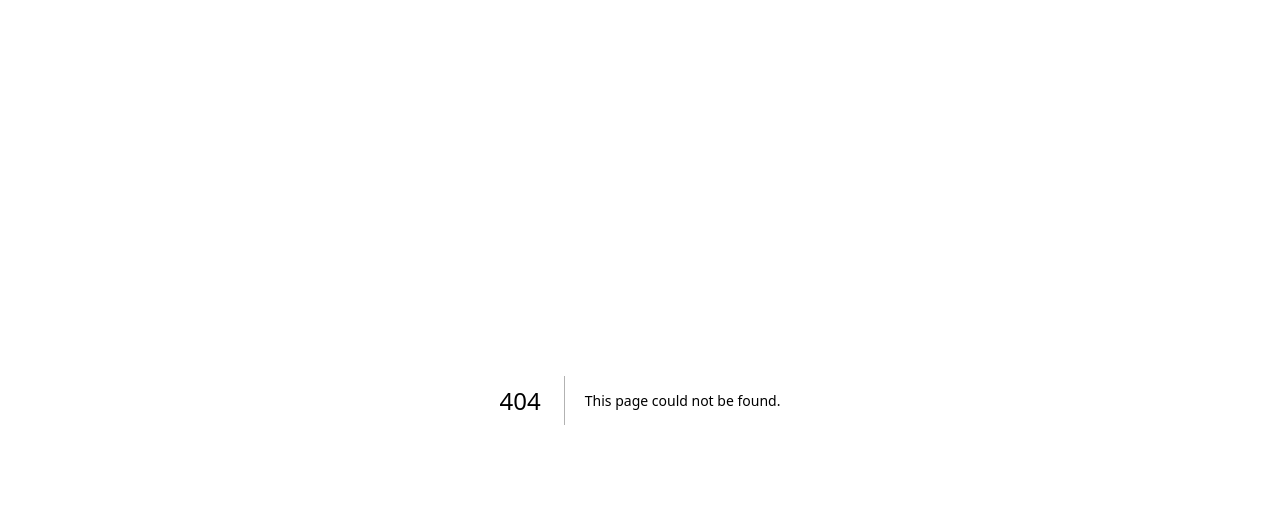
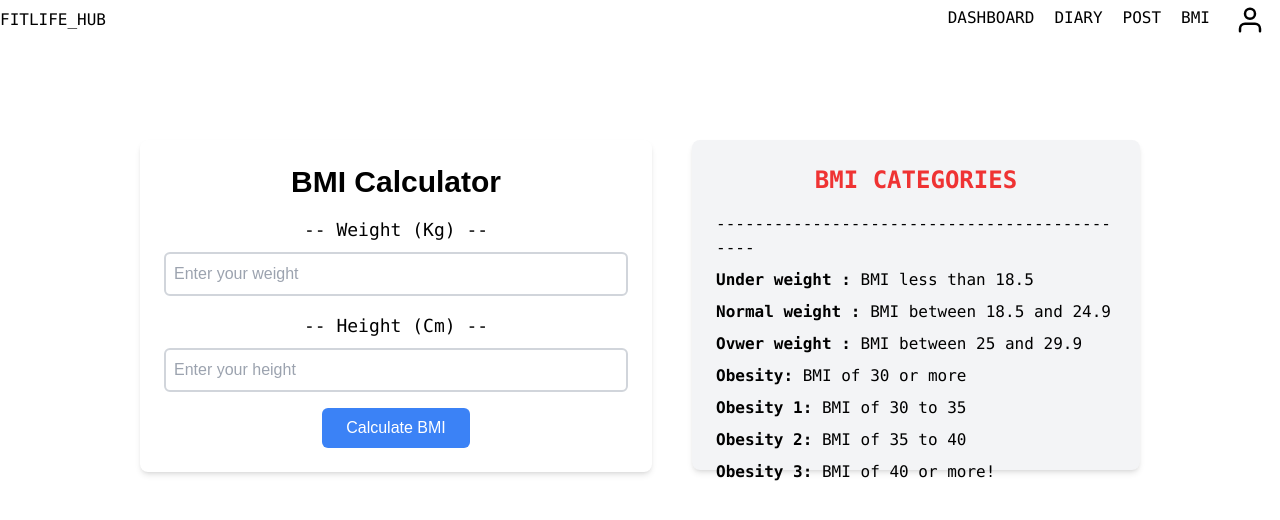
Before and after one commit to Sylveeeeee/fitlife-hub, a Next.js app: page /BMI in a window 1280 px wide. Before the commit this address had no page. Shown: the top 520 px of the page. Built offline with nearby package versions, Linux system fonts and the light colour scheme; no server answers.

Commit message:
loyiod
ffsfse

```diff
--- /dev/null
+++ b/app/(website)/BMI/page.tsx
@@ -0,0 +1,95 @@
+'use client'; // เพิ่มบรรทัดนี้
+
+import { useState } from 'react';
+
+export default function Home() {
+  const [weight, setWeight] = useState<string>('');
+  const [height, setHeight] = useState<string>('');
+  const [bmi, setBmi] = useState<string | null>(null);
+  const [category, setCategory] = useState<string | null>(null);
+
+  const calculateBmi = () => {
+    if (!weight || !height) return;
+
+    const heightInMeters = parseFloat(height) / 100;
+    const bmiValue = parseFloat(weight) / (heightInMeters * heightInMeters);
+    setBmi(bmiValue.toFixed(2));
+
+    if (bmiValue < 18.5) {
+      setCategory('Underweight');
+    } else if (bmiValue >= 18.5 && bmiValue < 24.9) {
+      setCategory('Normal weight');
+    } else if (bmiValue >= 25 && bmiValue < 29.9) {
+      setCategory('Overweight');
+    } else {
+      setCategory('Obesity');
+    }
+  };
+
+  return (
+    <div className="flex justify-center items-start space-x-10 py-10 mt-[60px]">
+      {/* BMI Calculator */}
+      <div className="max-w-lg p-6 text-center bg-white shadow-md rounded-lg text-black flex-1">
+        <h1 className="text-3xl font-semibold mb-4">BMI Calculator</h1>
+        <div className="mb-4">
+          <label htmlFor="weight" className="block text-lg mb-2 font-mono">-- Weight (Kg) --</label>
+          <input
+            type="number"
+            id="weight"
+            value={weight}
+            onChange={(e) => setWeight(e.target.value)}
+            placeholder="Enter your weight"
+            className="w-full p-2 border-2 border-gray-300 rounded-md"
+          />
+        </div>
+        <div className="mb-4">
+          <label htmlFor="height" className="block text-lg mb-2 font-mono">-- Height (Cm) --</label>
+          <input
+            type="number"
+            id="height"
+            value={height}
+            onChange={(e) => setHeight(e.target.value)}
+            placeholder="Enter your height"
+            className="w-full p-2 border-2 border-gray-300 rounded-md"
+          />
+        </div>
+        <button
+          onClick={calculateBmi}
+          className="bg-blue-500 text-white py-2 px-6 rounded-md hover:bg-blue-600 transition-colors"
+        >
+          Calculate BMI
+        </button>
+
+        {bmi && (
+          <div className="mt-6">
+            <h2 className="text-2xl font-semibold">Your BMI: {bmi}</h2>
+            <p className="text-lg mt-2">Category: {category}</p>
+          </div>
+        )}
+      </div>
+
+      {/* Card to the right */}
+      <div className="max-w-md p-6 text-center bg-gray-100 shadow-md rounded-lg text-black flex-1 font-mono h-[330px]">
+        <h2 className="text-2xl font-semibold mb-4 text-[#ef3333]">BMI CATEGORIES</h2>
+        <ul className="text-left space-y-2">
+          <li><strong></strong>---------------------------------------------
+          <br/></li>
+          <li><strong>Under weight :</strong> BMI less than 18.5
+          <br/></li>
+          <li><strong>Normal weight :</strong> BMI between 18.5 and 24.9
+          <br /></li>
+          <li><strong>Ovwer weight :</strong> BMI between 25 and 29.9
+          <br/></li>
+          <li><strong>Obesity:</strong> BMI of 30 or more
+          <br/></li>
+          <li><strong>Obesity 1:</strong> BMI of 30 to 35
+          <br/></li>
+          <li><strong>Obesity 2:</strong> BMI of 35 to 40
+          <br/></li>
+          <li><strong>Obesity 3:</strong> BMI of 40 or more!
+          <br/></li>
+        </ul>
+      </div>
+    </div>
+  );
+}
--- /dev/null
+++ b/app/(website)/components/Card.tsx
@@ -0,0 +1,13 @@
+
+export default function Card() {
+    return (
+        <div className="flex space-x-4 ">
+
+            <div className="text-center m-[20px] p-[20px] max-w-[1000px] bg-white rounded-[10px] h-[270px] w-[570px]">
+            <h2 className="text-lg font-bold">Card Content</h2>
+            <p className="text-gray-600">Additional content for the card.</p>
+            </div>
+
+          </div>
+    );
+}
--- a/app/(website)/components/WaterTracker.tsx
+++ b/app/(website)/components/WaterTracker.tsx
@@ -19,7 +19,7 @@ const WaterTracker = () => {
   };
 
   return (
-    <div className='text-center m-[20px] p-[20px] max-w-[450px] bg-white rounded-[10px]'>
+    <div className=' text-center m-[20px] p-[20px] max-w-[450px] bg-white rounded-[10px]'>
       <h1 className='text-[20px]'>WATER TRACKER</h1>
       <div className='flex ml-[2px]'>
         {glasses.map((glass, index) => (
@@ -69,7 +69,7 @@ const styles = {
   },
   glass: {
     width: '50px',
-    height: '80px',
+    height: '70px',
   },
   message: {
     color: 'green',
--- a/app/(website)/layout.tsx
+++ b/app/(website)/layout.tsx
@@ -121,9 +121,9 @@ export default function WebsiteLayout({
               POST
             </button>
           </Link>
-          <button className="py-[10] px-[50] text-center hover:text-[#213A58] hover:border-b-4 hover:border-[#213A58] mx-[10px] hover:bg-[#0000000a] border-b-4 border-transparent hover:font-bold">
+          <Link href="/BMI"><button className="py-[10] px-[50] text-center hover:text-[#213A58] hover:border-b-4 hover:border-[#213A58] mx-[10px] hover:bg-[#0000000a] border-b-4 border-transparent hover:font-bold">
             BMI
-          </button>
+          </button></Link>
           {user ? (
             <div className="flex items-center relative ">
               <button
--- a/app/(website)/page.tsx
+++ b/app/(website)/page.tsx
@@ -2,6 +2,7 @@
 import { VscDiffAdded } from "react-icons/vsc";
 import Posts from "./components/Posts";
 import WaterTracker from "./components/WaterTracker";
+import Card from "./components/Card";
 
 
 export default function Home() {
@@ -19,7 +20,15 @@ export default function Home() {
         </div>
        </div>
        <Posts />
-       <WaterTracker />
+       <div className="flex space-x-4">
+       <div className="flex-1 ">
+                <WaterTracker />
+            </div>
+
+            {/* Card Component */}
+            <Card />
+        </div>
+
         </div>
       </>
     );
```
